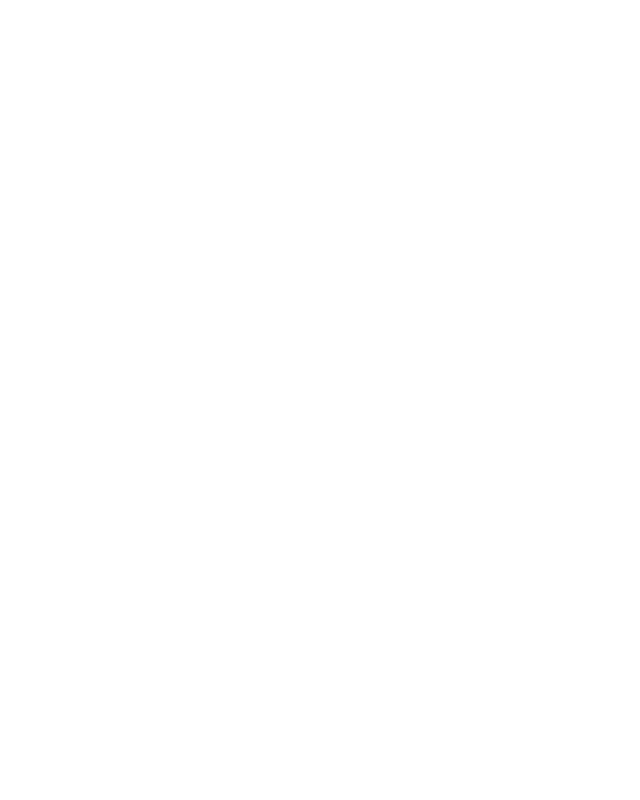
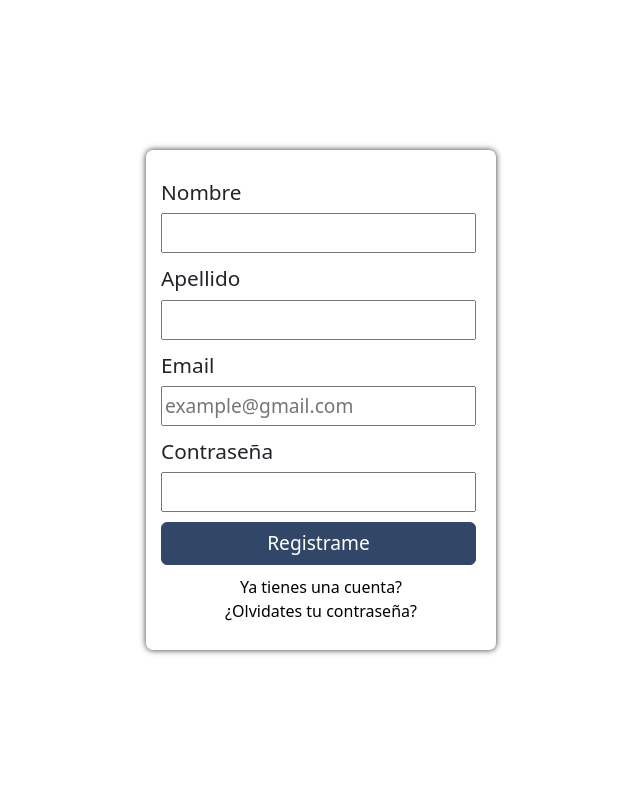
Before and after one commit to KochP1/MALL-REPORTS, a Flask app: page /regist_admin in a window 1280 px wide. Before the commit the part shown is empty. Shown: the whole page, without its empty margins (319-959 px from the left). Run offline with Flask 3, Linux system fonts and the light colour scheme.

Commit message:
UI para el inicio de sesion y registro de usuarios

```diff
--- a/mall_app/blueprints/users/templates/users/regist.html
+++ b/mall_app/blueprints/users/templates/users/regist.html
@@ -0,0 +1,35 @@
+{% extends 'base.html' %}
+
+{% block title %} Registro de usuarios {% endblock %}
+
+{% block content%}
+    <section class="login-section">
+        <form action="" class="login-form regist-form" method="post">
+            <div class="input-container">
+                <label for="name">Nombre</label>
+                <input type="text" id="name" name="name">
+            </div>
+
+            <div class="input-container">
+                <label for="lastname">Apellido</label>
+                <input type="text" id="lastname" name="lastname">
+            </div>
+
+            <div class="input-container">
+                <label for="email">Email</label>
+                <input type="email" placeholder="example@gmail.com" id="email" name="email">
+            </div>
+
+            <div class="input-container">
+                <label for="password">Contraseña</label>
+                <input type="password" id="password" name="password">
+            </div>
+
+            <button class="btn btn-primary">Registrame</button>
+            <div class="login-form__links">
+                <a href="{{url_for('users.index')}}">Ya tienes una cuenta?</a>
+                <a href="#">¿Olvidates tu contraseña?</a>
+            </div>
+        </form>
+    </section>
+{% endblock %}
--- a/mall_app/static/css/styles.css
+++ b/mall_app/static/css/styles.css
@@ -0,0 +1,100 @@
+body{
+    margin: 0;
+    font-family: "Poppins", sans-serif;;
+    font-size: 16px;
+}
+
+*{
+    box-sizing: border-box;
+}
+
+/* Inicio de sesión y registro de usuarios */
+
+.login-section{
+    width: 100%;
+    height: 100vh;
+    display: flex;
+    justify-content: center;
+    align-items: center;
+}
+
+.login-form{
+    width: 350px;
+    height: 400px;
+    display: flex;
+    flex-direction: column;
+    align-items: start;
+    justify-content: center;
+    gap: 10px;
+    border-radius: 7px;
+    box-shadow: 0px 0px 6px 0px #333;
+}
+
+.input-container{
+    width: 100%;
+    display: flex;
+    flex-direction: column;
+    gap: 5px;
+    align-items: start;
+    margin-left: 15px;
+}
+
+.input-container input{
+    width: 90%;
+    height: 40px;
+    font-size: 1.2rem;
+}
+.input-container label{
+    font-size: 1.3rem;
+}
+
+.login-form button{
+    width: 90%;
+}
+
+.login-form button {
+    margin-left: 15px;
+    background-color: #324768;
+    border-color: #324768;
+    font-size: 1.2rem;
+    font-weight: 400;
+}
+
+.login-form button:hover {
+    background-color: #32476889;
+    outline: none;
+    border-color: #324768;
+}
+
+.login-form button:active {
+    background-color: #324768 !important;
+    outline: none;
+    border-color: #324768;
+}
+
+.login-form__links{
+    width: 100%;
+    display: flex;
+    flex-direction: column;
+    align-items: center;
+    justify-content: center;
+}
+
+.login-form__links a{
+    color: black;
+    text-decoration: none;
+}
+
+.login-form__links a:hover{
+    text-decoration: underline;
+}
+
+.regist-form{
+    height: 500px;
+}
+
+@media (max-width: 400px) {
+    .login-form{
+        width: 100%;
+    }
+}
--- a/mall_app/templates/base.html
+++ b/mall_app/templates/base.html
@@ -3,11 +3,19 @@
 <head>
     <meta charset="UTF-8">
     <meta name="viewport" content="width=device-width, initial-scale=1.0">
+    <link rel="stylesheet" href="../css/styles.css">
+    <link href="https://cdn.jsdelivr.net/npm/bootstrap@5.3.3/dist/css/bootstrap.min.css" rel="stylesheet" integrity="sha384-QWTKZyjpPEjISv5WaRU9OFeRpok6YctnYmDr5pNlyT2bRjXh0JMhjY6hW+ALEwIH" crossorigin="anonymous">
+
+    <link rel="preconnect" href="https://fonts.googleapis.com">
+    <link rel="preconnect" href="https://fonts.gstatic.com" crossorigin>
+    <link href="https://fonts.googleapis.com/css2?family=Poppins:ital,wght@0,100;0,200;0,300;0,400;0,500;0,600;0,700;0,800;0,900;1,100;1,200;1,300;1,400;1,500;1,600;1,700;1,800;1,900&display=swap" rel="stylesheet">
     <title>{% block title%}Default{% endblock %}</title>
 </head>
 <body>
     {% block content %}
 
     {% endblock %}
+
+    <script src="https://cdn.jsdelivr.net/npm/bootstrap@5.3.3/dist/js/bootstrap.bundle.min.js" integrity="sha384-YvpcrYf0tY3lHB60NNkmXc5s9fDVZLESaAA55NDzOxhy9GkcIdslK1eN7N6jIeHz" crossorigin="anonymous"></script>
 </body>
 </html>
```
Also changed, not shown: mall_app/blueprints/users/templates/users/index.html (+20 -2 lines).
